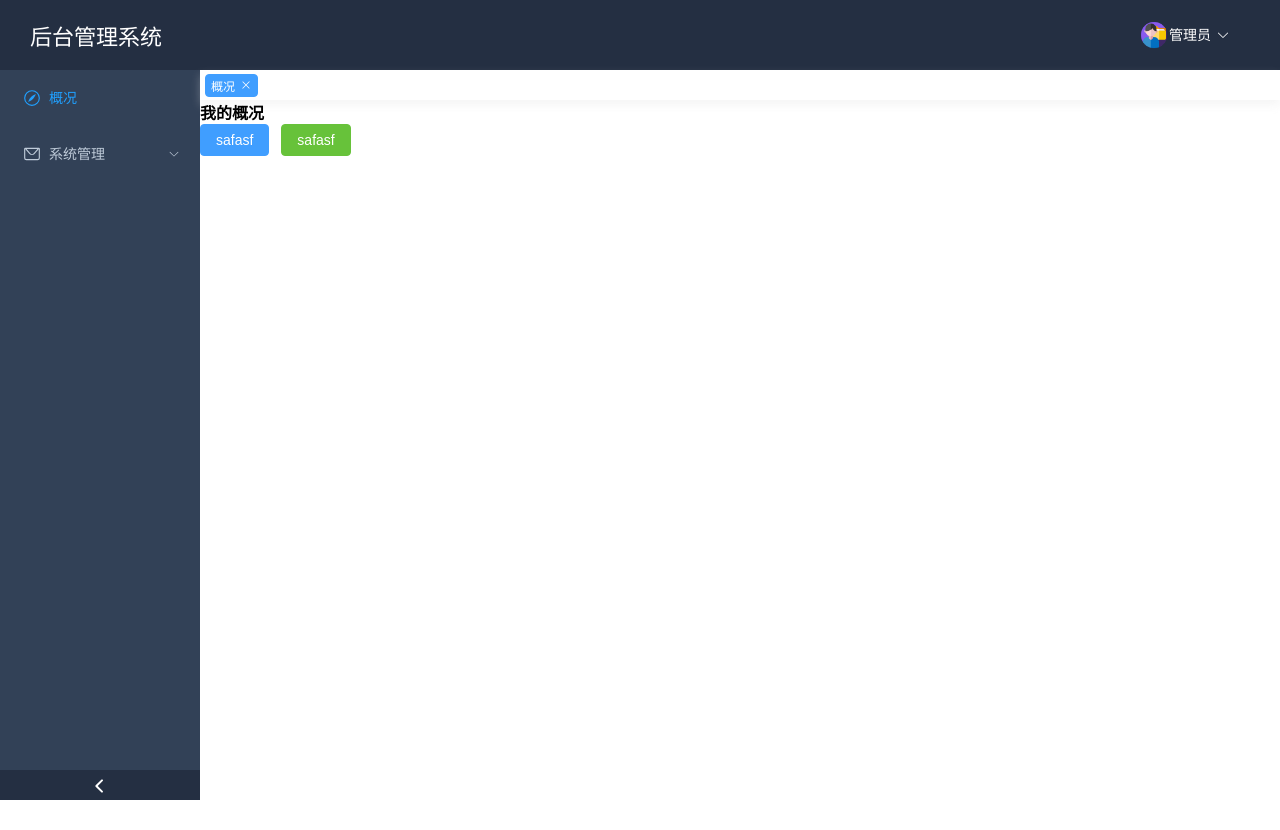
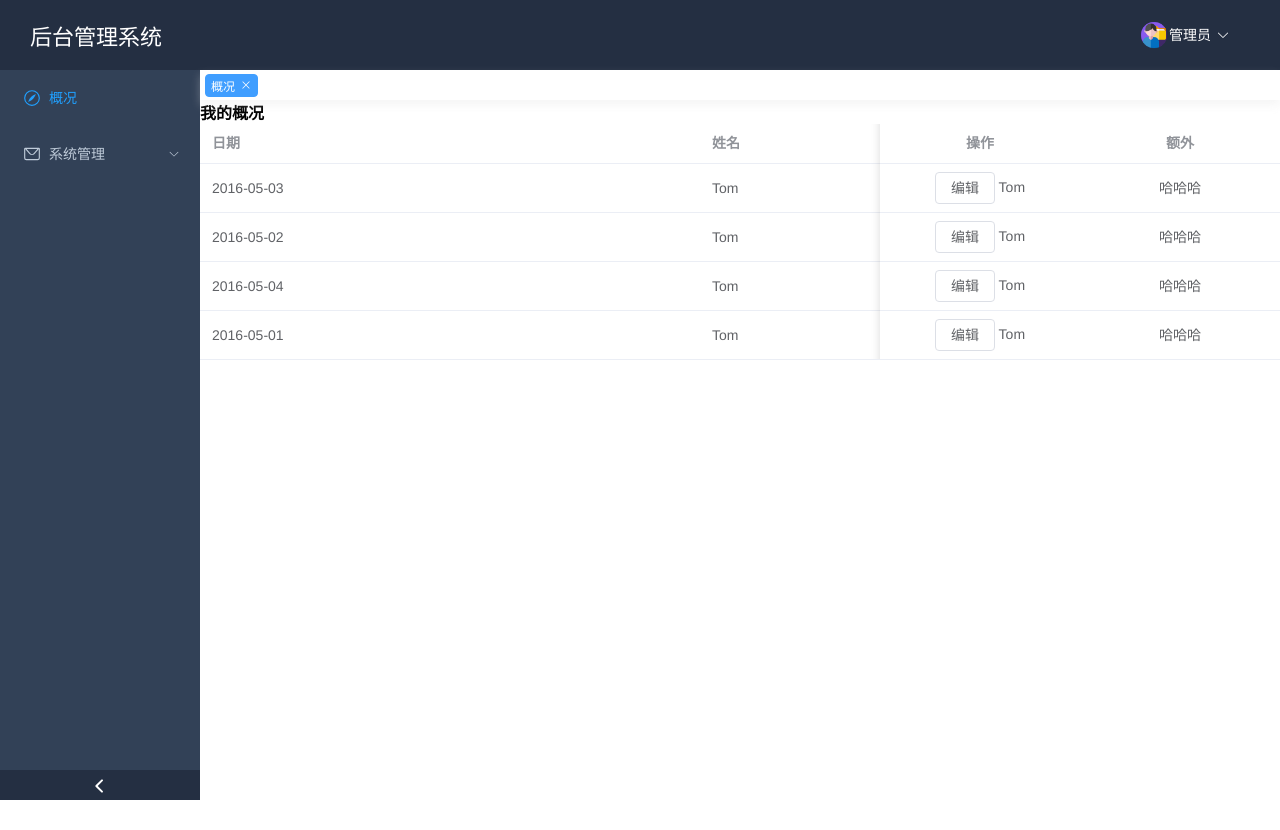
Before and after one commit to WangZhenHao/vite-vue3-admin, a Vue app: page /#/login in a window 1280 px wide. Both pictures are taken after a click on the button "登录". Before the commit the page ends 800 px from the top, so only its background shows below. Built offline with nearby package versions, Linux system fonts and the light colour scheme.

Commit message:
[fix] 添加table组件

```diff
--- /dev/null
+++ b/src/components/m-table/index.vue
@@ -0,0 +1,46 @@
+<template>
+    <el-table v-bind="$attr" :data="tableData">
+        <el-table-column
+            v-for="(item, index) in columns"
+            v-bind="item"
+            :key="index"
+        >
+            <template v-if="item.slot" #default="scope">
+                <slot :name="item.slot" v-bind="scope"></slot>
+            </template>
+        </el-table-column>
+    </el-table>
+</template>
+<script lang="ts" setup>
+import { onMounted, useSlots, computed } from 'vue';
+const slots = useSlots();
+
+const props = defineProps({
+    columns: {
+        type: Array,
+        default() {
+            return [];
+        },
+    },
+    tableData: {
+        type: Array,
+        default() {
+            return [];
+        },
+    },
+});
+// const _tableData = computed(() => {
+//     const arr = [];
+//     props.tableData.forEach((item, index) => {
+//         arr.push({
+//             ...item,
+//             __index: index,
+//         });
+//     });
+//     return arr;
+// });
+onMounted(() => {
+    // console.log(props.columns);
+    console.log(slots);
+});
+</script>
--- a/src/components/page-table/index.vue
+++ b/src/components/page-table/index.vue
@@ -1,6 +1,5 @@
 <template>
     <div>sdfsdfs {{ parmas }}</div>
-    <page-table> </page-table>
 </template>
 <script lang="ts">
 import { defineComponent } from 'vue';
--- a/src/type/components.d.ts
+++ b/src/type/components.d.ts
@@ -7,6 +7,7 @@ export {}
 
 declare module 'vue' {
   export interface GlobalComponents {
+    MTable: typeof import('./../components/m-table/index.vue')['default']
     PageLayout: typeof import('./../components/page-layout/index.vue')['default']
     PageTable: typeof import('./../components/page-table/index.vue')['default']
     RouterLink: typeof import('vue-router')['RouterLink']
--- a/src/views/home/component/tags.vue
+++ b/src/views/home/component/tags.vue
@@ -41,6 +41,8 @@ const isActive = (path: string) => {
     box-shadow: 0 5px 10px rgba(221, 221, 221, 0.3);
     padding: 0 5px;
     font-size: 12px;
+    position: relative;
+    z-index: 4;
     .item {
         height: 23px;
         padding: 0 5px;
--- a/src/views/home/index.vue
+++ b/src/views/home/index.vue
@@ -23,8 +23,14 @@ const silder = useSilder();
     top: 70px;
     left: 200px;
     transition: left 0.2s linear;
+
     &.content-collapse {
         left: 64px;
     }
+
+    .content {
+        height: 100%;
+        overflow-y: auto;
+    }
 }
 </style>
--- a/src/views/overview/index.vue
+++ b/src/views/overview/index.vue
@@ -1,5 +1,92 @@
 <template>
     <div class="text-cyan-800 font-bold">我的概况</div>
-    <el-button type="primary">safasf</el-button>
-    <el-button type="success">safasf</el-button>
+    <m-table :table-data="tableData" :columns="columns">
+        <template #action="scope">
+            <el-button>编辑</el-button>
+            {{ scope.row.name }}
+        </template>
+        <template #other>
+            <span>哈哈哈</span>
+        </template>
+    </m-table>
 </template>
+<script setup lang="ts">
+import { ref } from 'vue';
+
+const tableData = ref([
+    {
+        date: '2016-05-03',
+        name: 'Tom',
+        state: 'California',
+        city: 'Los Angeles',
+        address: 'No. 189, Grove St, Los Angeles',
+        zip: 'CA 90036',
+        tag: 'Home',
+    },
+    {
+        date: '2016-05-02',
+        name: 'Tom',
+        state: 'California',
+        city: 'Los Angeles',
+        address: 'No. 189, Grove St, Los Angeles',
+        zip: 'CA 90036',
+        tag: 'Office',
+    },
+    {
+        date: '2016-05-04',
+        name: 'Tom',
+        state: 'California',
+        city: 'Los Angeles',
+        address: 'No. 189, Grove St, Los Angeles',
+        zip: 'CA 90036',
+        tag: 'Home',
+    },
+    {
+        date: '2016-05-01',
+        name: 'Tom',
+        state: 'California',
+        city: 'Los Angeles',
+        address: 'No. 189, Grove St, Los Angeles',
+        zip: 'CA 90036',
+        tag: 'Office',
+    },
+]);
+
+const columns = ref([
+    {
+        prop: 'date',
+        label: '日期',
+        width: '500',
+    },
+    {
+        prop: 'name',
+        label: '姓名',
+        width: '200',
+    },
+    {
+        prop: 'state',
+        label: '州',
+        width: '200',
+    },
+    {
+        prop: 'city',
+        label: '城市',
+        width: '200',
+    },
+    {
+        prop: 'action',
+        label: '操作',
+        fixed: 'right',
+        width: '200',
+        align: 'center',
+        slot: 'action',
+    },
+    {
+        label: '额外',
+        fixed: 'right',
+        width: '200',
+        align: 'center',
+        slot: 'other',
+    },
+]);
+</script>
--- a/tsconfig.json
+++ b/tsconfig.json
@@ -23,7 +23,8 @@
             "@img/*": ["src/assets/img/*"],
             "@api/*": ["src/api/*"],
             "@store/*": ["src/store/*"]
-        }
+        },
+        "types": ["element-plus/global"]
     },
     "include": [
         "src/**/*.ts",
```
